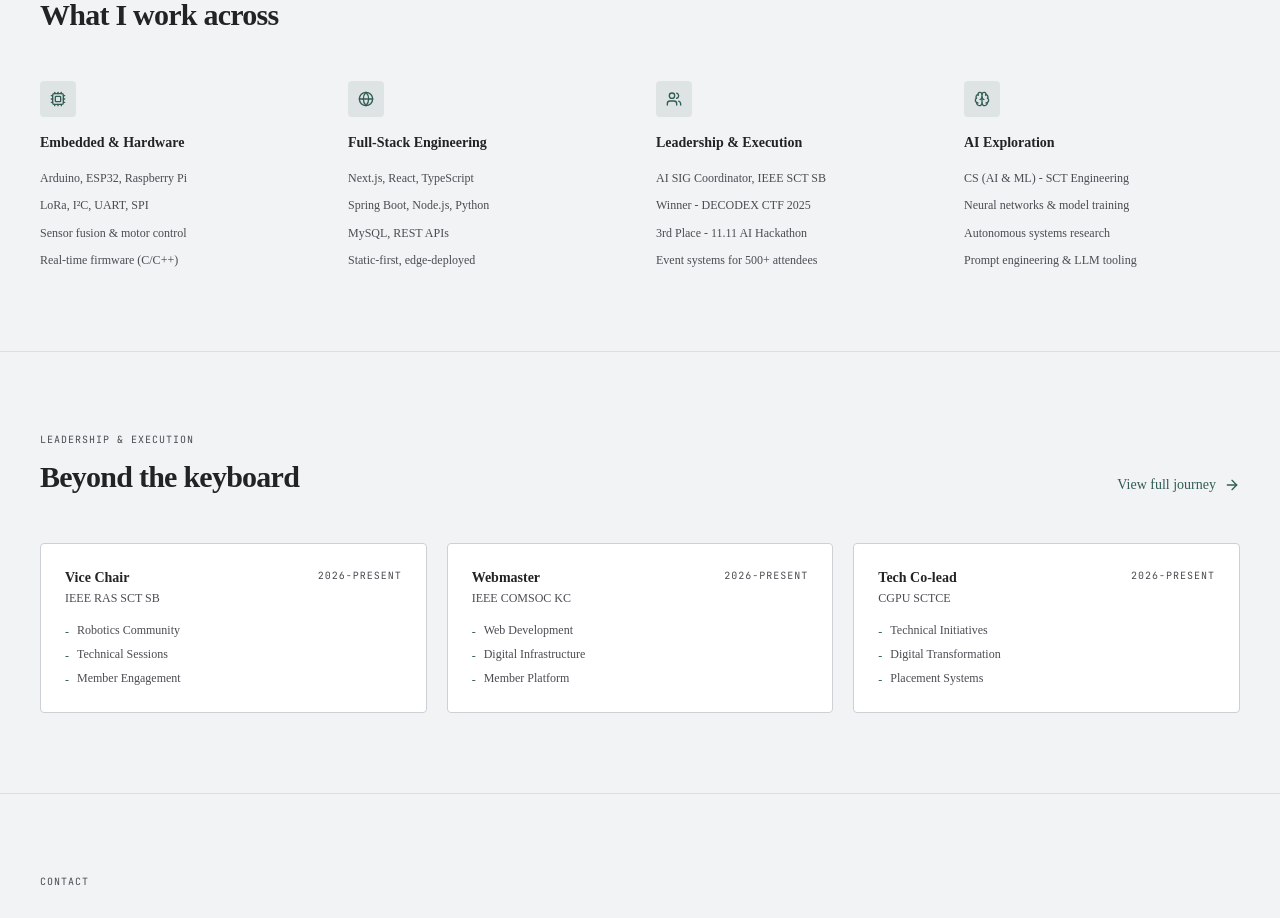
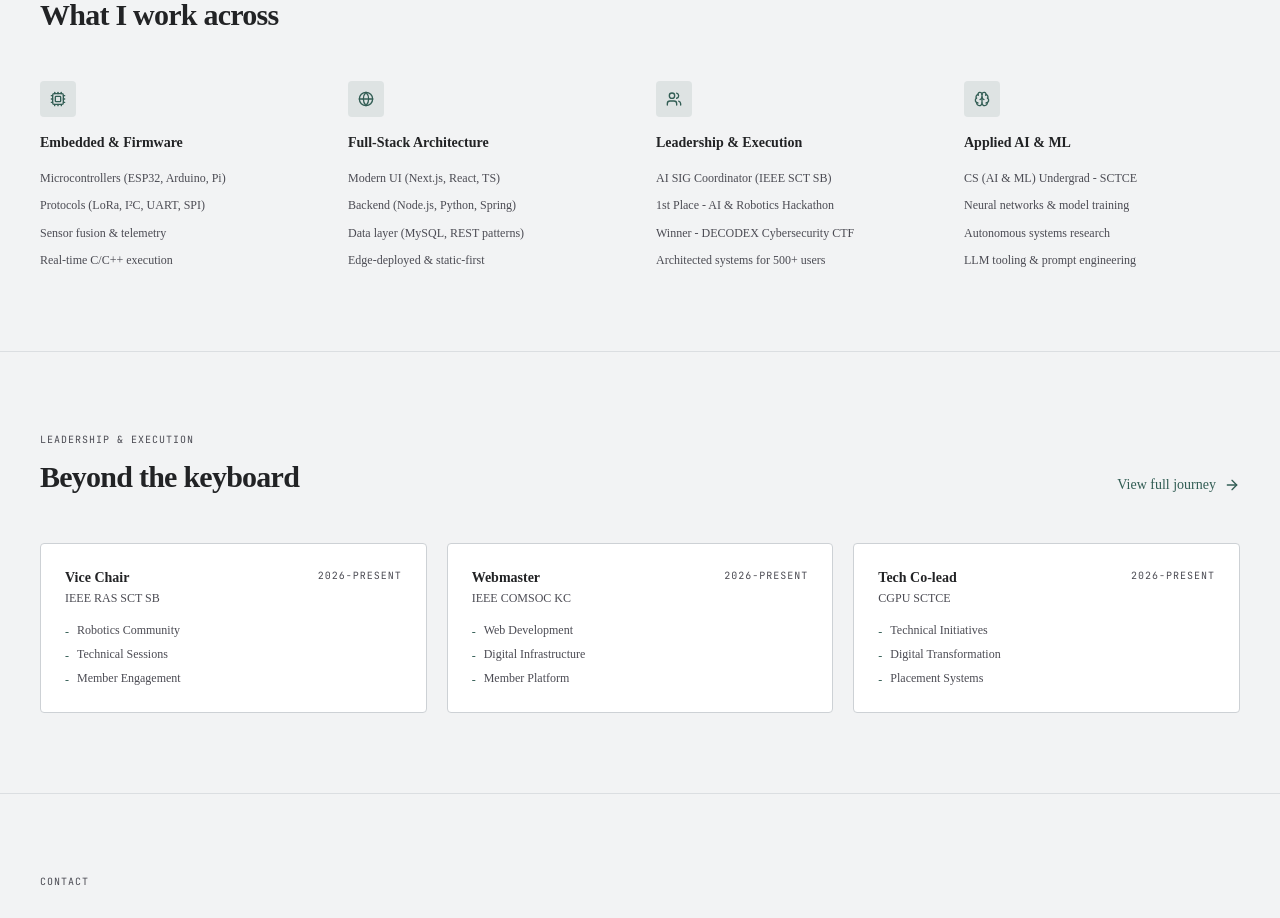
Before and after one commit to saranskumar/saranlive, a Next.js app: page / in a window 1280 px wide. Shown: the part 2040-2958 px from the top of the page. Built offline with nearby package versions, Linux system fonts and the light colour scheme.

Commit message:
Content: Refine 'Engineering Depth' text for greater clarity and professional impact

```diff
--- a/components/engineering-depth.tsx
+++ b/components/engineering-depth.tsx
@@ -3,42 +3,42 @@ import { Cpu, Globe, Users, Brain } from "lucide-react";
 const DEPTH_AREAS = [
     {
         icon: Cpu,
-        title: "Embedded & Hardware",
+        title: "Embedded & Firmware",
         skills: [
-            "Arduino, ESP32, Raspberry Pi",
-            "LoRa, I²C, UART, SPI",
-            "Sensor fusion & motor control",
-            "Real-time firmware (C/C++)",
+            "Microcontrollers (ESP32, Arduino, Pi)",
+            "Protocols (LoRa, I²C, UART, SPI)",
+            "Sensor fusion & telemetry",
+            "Real-time C/C++ execution",
         ],
     },
     {
         icon: Globe,
-        title: "Full-Stack Engineering",
+        title: "Full-Stack Architecture",
         skills: [
-            "Next.js, React, TypeScript",
-            "Spring Boot, Node.js, Python",
-            "MySQL, REST APIs",
-            "Static-first, edge-deployed",
+            "Modern UI (Next.js, React, TS)",
+            "Backend (Node.js, Python, Spring)",
+            "Data layer (MySQL, REST patterns)",
+            "Edge-deployed & static-first",
         ],
     },
     {
         icon: Users,
         title: "Leadership & Execution",
         skills: [
-            "AI SIG Coordinator, IEEE SCT SB",
-            "Winner - DECODEX CTF 2025",
-            "3rd Place - 11.11 AI Hackathon",
-            "Event systems for 500+ attendees",
+            "AI SIG Coordinator (IEEE SCT SB)",
+            "1st Place - AI & Robotics Hackathon",
+            "Winner - DECODEX Cybersecurity CTF",
+            "Architected systems for 500+ users",
         ],
     },
     {
         icon: Brain,
-        title: "AI Exploration",
+        title: "Applied AI & ML",
         skills: [
-            "CS (AI & ML) - SCT Engineering",
+            "CS (AI & ML) Undergrad - SCTCE",
             "Neural networks & model training",
             "Autonomous systems research",
-            "Prompt engineering & LLM tooling",
+            "LLM tooling & prompt engineering",
         ],
     },
 ];
```
